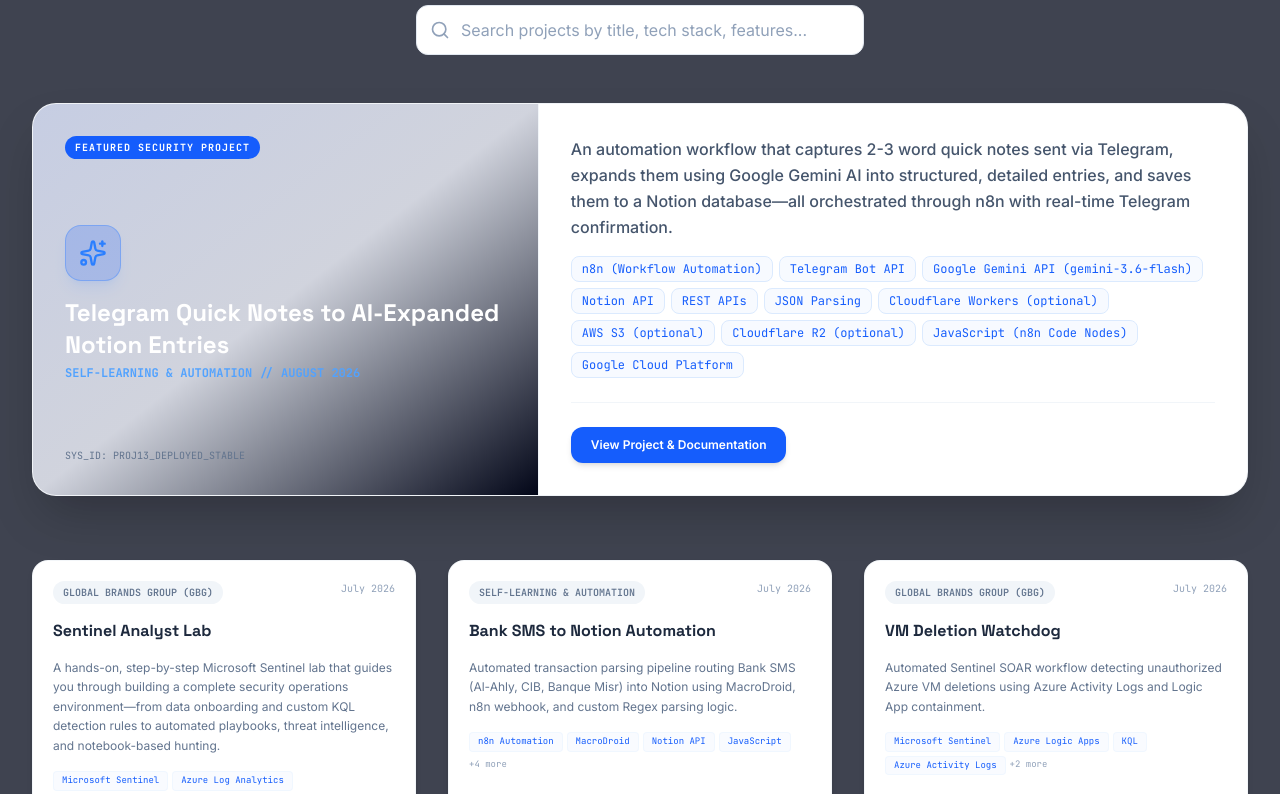
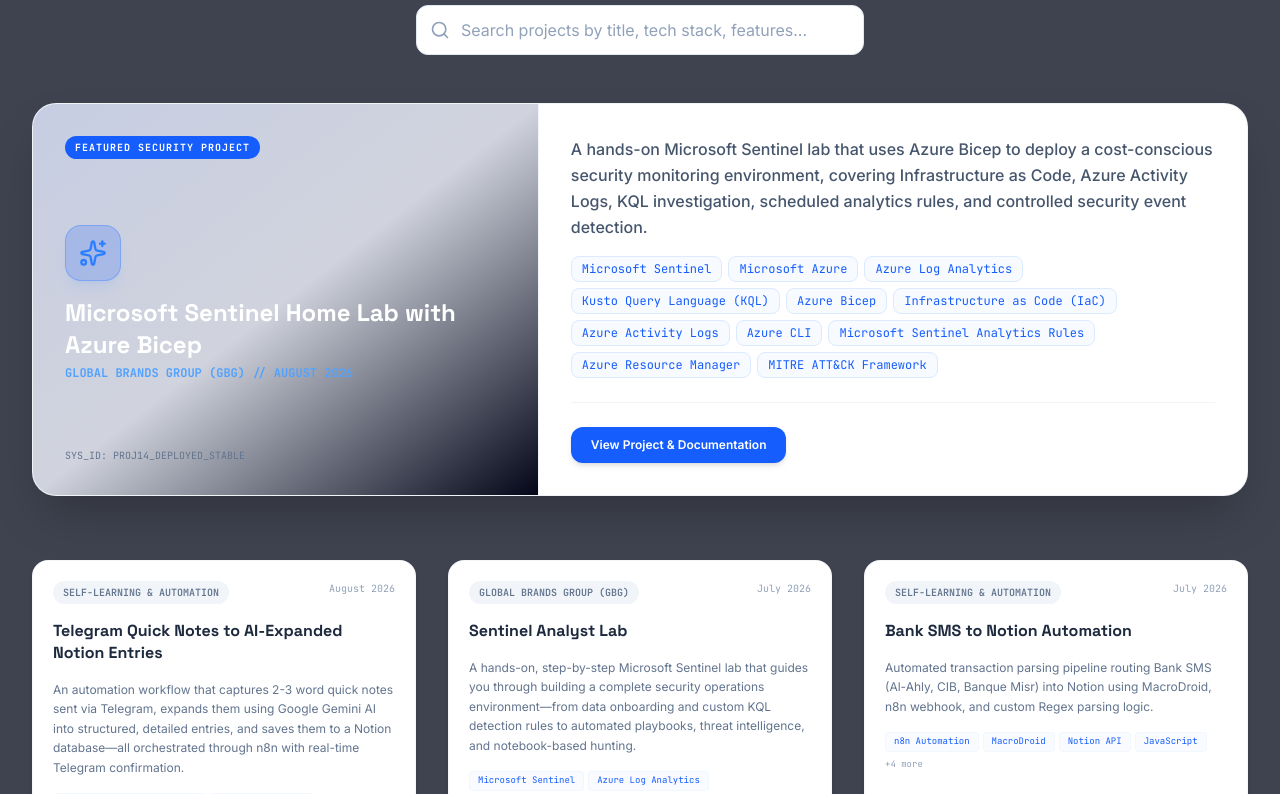
Before and after one commit to M0oham6d/Portfolio, a React (Vite) app: page / in a window 1280 px wide. Shown: the part 5060-5854 px from the top of the page. Built offline with nearby package versions, Linux system fonts and the light colour scheme.

Commit message:
add new project

```diff
--- a/src/portfolioData.ts
+++ b/src/portfolioData.ts
@@ -277,6 +277,70 @@
     },
   ],
   projects: [
+    {
+      id: "proj14",
+      title: "Microsoft Sentinel Home Lab with Azure Bicep",
+      company: "Global Brands Group (GBG)",
+      date: "August 2026",
+      shortDescription:
+        "A hands-on Microsoft Sentinel lab that uses Azure Bicep to deploy a cost-conscious security monitoring environment, covering Infrastructure as Code, Azure Activity Logs, KQL investigation, scheduled analytics rules, and controlled security event detection.",
+      longDescription:
+        "End-to-end Microsoft Sentinel Infrastructure as Code lab focused on building and testing a cloud security monitoring environment with Azure Bicep. The lab deploys a dedicated Resource Group, Log Analytics workspace, Microsoft Sentinel, subscription-level Activity Log diagnostic settings, and scheduled analytics rules. Azure Activity Logs are ingested into the AzureActivity table and analyzed using KQL, while controlled network security group and Azure Policy changes are generated to validate the detection pipeline from Azure activity through Log Analytics and Sentinel alerts to incidents. The lab also includes deployment validation, troubleshooting, permissions management, cost awareness, and complete cleanup procedures.",
+      technologies: [
+        "Microsoft Sentinel",
+        "Microsoft Azure",
+        "Azure Log Analytics",
+        "Kusto Query Language (KQL)",
+        "Azure Bicep",
+        "Infrastructure as Code (IaC)",
+        "Azure Activity Logs",
+        "Azure CLI",
+        "Microsoft Sentinel Analytics Rules",
+        "Azure Resource Manager",
+        "MITRE ATT&CK Framework",
+      ],
+      features: [
+        "Subscription-scope Infrastructure as Code deployment using Azure Bicep with a resource-group scoped Sentinel module.",
+        "Automated deployment of a dedicated Resource Group, Log Analytics workspace, and Microsoft Sentinel.",
+        "Subscription Activity Log diagnostic settings forwarding Administrative, Security, Policy, ServiceHealth, and ResourceHealth events to Log Analytics.",
+        "KQL-based investigation of AzureActivity events including administrative activity, callers, operations, resources, and activity status.",
+        "Scheduled Microsoft Sentinel analytics rules deployed directly through Bicep.",
+        "Network security group change detection covering creation, updates, and deletion of network security groups.",
+        "Azure Policy assignment change detection for successful policy assignment write and delete operations.",
+        "Controlled test-event generation using temporary Azure resources to safely validate detection rules.",
+        "Automatic Sentinel incident creation when scheduled analytics rules detect matching activity.",
+        "Deployment validation, troubleshooting, permission management, and complete cleanup of subscription-level and resource-group resources.",
+      ],
+      challenges: [
+        "Managing Bicep deployments across subscription and resource-group scopes while keeping the infrastructure modular.",
+        "Configuring subscription-level Activity Log diagnostic settings and connecting them to the deployed Log Analytics workspace.",
+        "Creating Microsoft Sentinel scheduled analytics rules as Infrastructure as Code resources.",
+        "Writing KQL queries that accurately match Azure Activity Log fields and resource provider operations.",
+        "Handling differences in Azure Activity Log operation names and refining detection queries using has and has_any operators.",
+        "Understanding the delay between Azure activity generation, Log Analytics ingestion, scheduled rule evaluation, and Sentinel incident creation.",
+        "Managing the permissions required for resource groups, Log Analytics, Microsoft Sentinel, and subscription-level diagnostic settings.",
+        "Keeping the lab cost-effective by using a lightweight architecture and removing resources and subscription-level configuration after testing.",
+      ],
+      learned: [
+        "Practical understanding of Microsoft Sentinel architecture and its integration with Log Analytics.",
+        "Infrastructure as Code deployment using Azure Bicep and Azure CLI.",
+        "Azure Activity Log collection, ingestion, and security monitoring.",
+        "Advanced KQL fundamentals for investigating Azure administrative activity and building security detections.",
+        "Creating Microsoft Sentinel scheduled analytics rules as code.",
+        "Understanding the complete detection workflow from Azure resource changes to Activity Logs, Log Analytics, Sentinel alerts, and incidents.",
+        "Designing controlled security events to safely test cloud detection rules.",
+        "Azure deployment validation, troubleshooting, permissions management, and security lab cleanup.",
+      ],
+      featured: true,
+      defaultFiles: [
+        {
+          name: "Microsoft Sentinel Home Lab with Azure Bicep.pdf",
+          type: "pdf",
+          url: "/projects/Microsoft Sentinel Home Lab with Azure Bicep.pdf",
+          category: "Documentation",
+        },
+      ],
+    },
     {
       id: "proj13",
       title: "Telegram Quick Notes to AI-Expanded Notion Entries",
```
Also changed, not shown: 1 other file (tests, documents, lock files or other folders).
